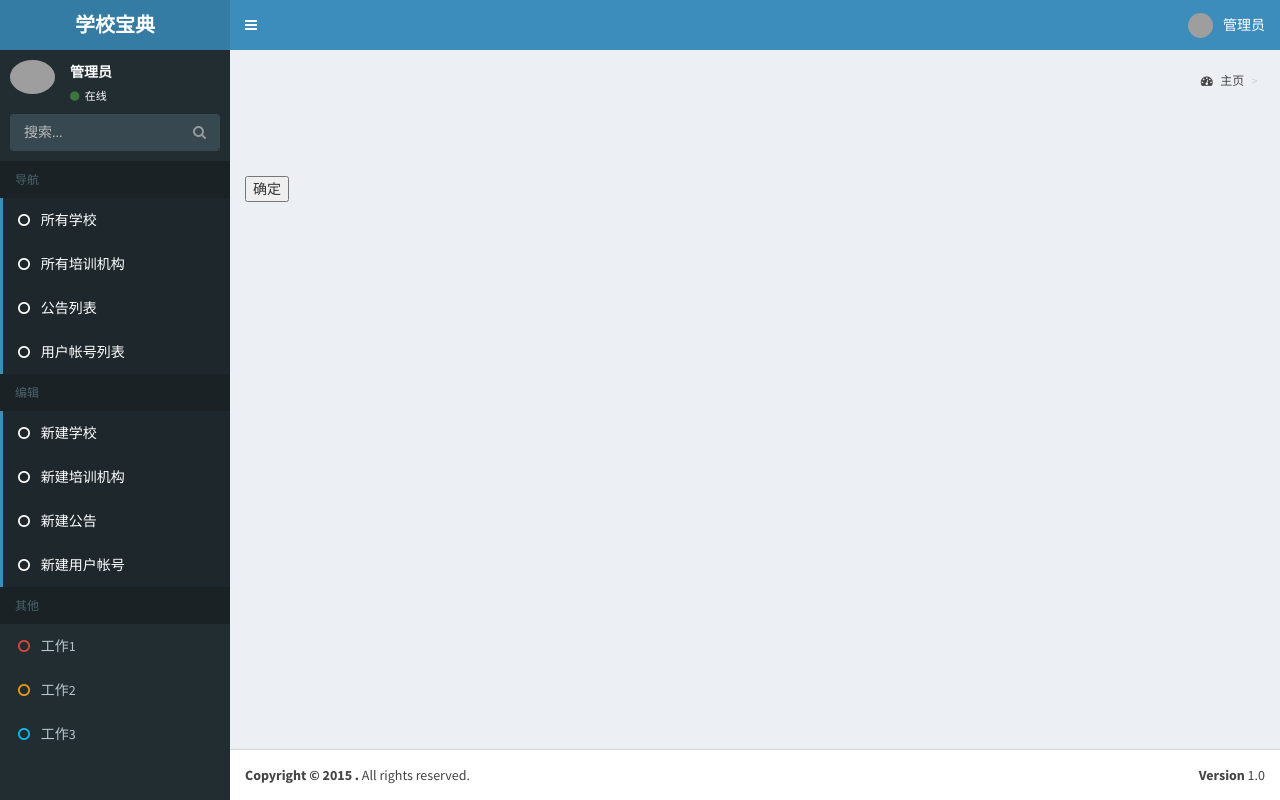
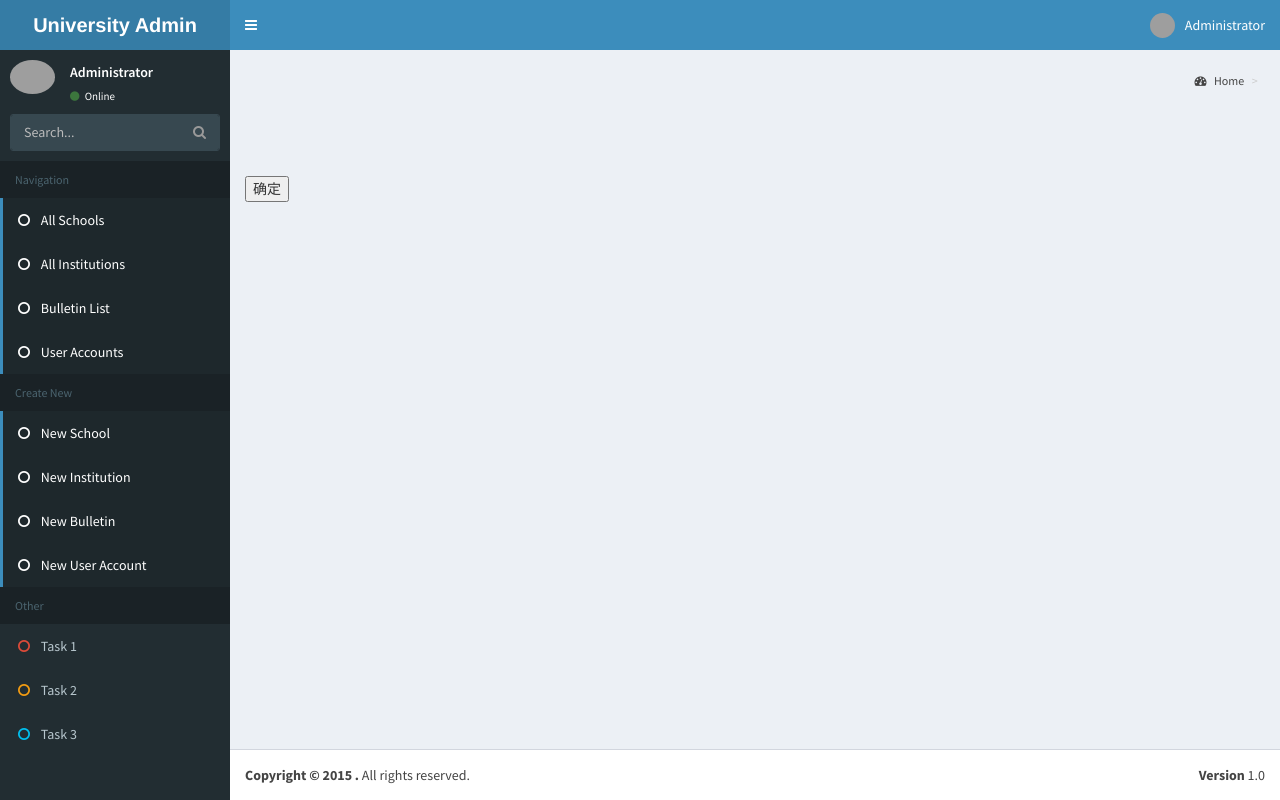
Before and after one commit to nivethaaarjun-byte/uni-web, a Flask app: template web/templates/view_account.html in a window 1280 px wide. Run offline with Flask 2, Linux system fonts and the light colour scheme; the template is opened without the code that fills it, so the values that code supplies are empty; parts of the project's set-up code (start-up, migrations or seed data) failed here and were passed over; some libraries are stand-ins or nearby versions; some web fonts are replaced; grey boxes are pictures that could not be loaded.

Commit message:
Replace Chinese text with English in base template

```diff
--- a/web/templates/base.html
+++ b/web/templates/base.html
@@ -2,7 +2,7 @@
 <html>
   <head>
     <meta charset="UTF-8">
-    <title>{{ form.pagename }} - 学校宝典</title>
+    <title>{{ form.pagename }} - University Admin</title>
     <meta content='width=device-width, initial-scale=1, maximum-scale=1, user-scalable=no' name='viewport'>
     <!-- Bootstrap 3.3.4 -->
     <link href="/bd/web/AdminLTE/bootstrap/css/bootstrap.min.css" rel="stylesheet" type="text/css" />
@@ -45,9 +45,9 @@
         <!-- Logo -->
         <a href="/index.html" class="logo">
           <!-- mini logo for sidebar mini 50x50 pixels -->
-          <span class="logo-mini"><b>宝典</b></span>
+          <span class="logo-mini"><b>Admin</b></span>
           <!-- logo for regular state and mobile devices -->
-          <span class="logo-lg"><b>学校宝典</b></span>
+          <span class="logo-lg"><b>University Admin</b></span>
         </a>
         <!-- Header Navbar: style can be found in header.less -->
         <nav class="navbar navbar-static-top" role="navigation">
@@ -66,36 +66,36 @@
               <li class="dropdown user user-menu">
                 <a href="#" class="dropdown-toggle" data-toggle="dropdown">
                   <img src="/bd/web/AdminLTE/dist/img/user2-160x160.jpg" class="user-image" alt="User Image"/>
-                  <span class="hidden-xs">管理员</span>
+                  <span class="hidden-xs">Administrator</span>
                 </a>
                 <ul class="dropdown-menu">
                   <!-- User image -->
                   <li class="user-header">
                     <img src="/bd/web/AdminLTE/dist/img/user2-160x160.jpg" class="img-circle" alt="User Image" />
                     <p>
-                      管理员
-                      <small>2015年</small>
+                      Administrator
+                      <small>2015</small>
                     </p>
                   </li>
                   <!-- Menu Body -->
                   <li class="user-body">
                     <div class="col-xs-4 text-center">
-                      <a href="#">工作1</a>
+                      <a href="#">Task 1</a>
                     </div>
                     <div class="col-xs-4 text-center">
-                      <a href="#">工作2</a>
+                      <a href="#">Task 2</a>
                     </div>
                     <div class="col-xs-4 text-center">
-                      <a href="#">工作3</a>
+                      <a href="#">Task 3</a>
                     </div>
                   </li>
                   <!-- Menu Footer-->
                   <li class="user-footer">
                     <div class="pull-left">
-                      <a href="#" class="btn btn-default btn-flat">个人信息</a>
+                      <a href="#" class="btn btn-default btn-flat">Profile</a>
                     </div>
                     <div class="pull-right">
-                      <a href="#" class="btn btn-default btn-flat">签出</a>
+                      <a href="#" class="btn btn-default btn-flat">Sign out</a>
                     </div>
                   </li>
                 </ul>
@@ -122,9 +122,9 @@
               <img src="/bd/web/AdminLTE/dist/img/user2-160x160.jpg" class="img-circle" alt="User Image" />
             </div>
             <div class="pull-left info">
-              <p>管理员</p>
+              <p>Administrator</p>
 
-              <a href="#"><i class="fa fa-circle text-success"></i> 在线</a>
+              <a href="#"><i class="fa fa-circle text-success"></i> Online</a>
             </div>
           </div>
 	  <!-- }}} -->
@@ -134,7 +134,7 @@
           <!-- search form -->
           <form action="#" method="get" class="sidebar-form">
             <div class="input-group">
-              <input type="text" name="q" class="form-control" placeholder="搜索..."/>
+              <input type="text" name="q" class="form-control" placeholder="Search..."/>
               <span class="input-group-btn">
                 <button type='submit' name='search' id='search-btn' class="btn btn-flat"><i class="fa fa-search"></i></button>
               </span>
@@ -145,37 +145,37 @@
 
           <!-- sidebar menu: : style can be found in sidebar.less -->
           <ul class="sidebar-menu">
-            <li class="header">导航</li>
-	    <li class="active"><a href="/bd/view_schools"><i class="fa fa-circle-o"></i> 所有学校
+            <li class="header">Navigation</li>
+	    <li class="active"><a href="/bd/view_schools"><i class="fa fa-circle-o"></i> All Schools
 		{% if form and form.school_count %}
                <small class="label pull-right bg-yellow">{{form.school_count}}</small>
 	       {%  endif %}
 </a></li>
-	    <li class="active"><a href="/bd/view_institutions"><i class="fa fa-circle-o"></i> 所有培训机构
+	    <li class="active"><a href="/bd/view_institutions"><i class="fa fa-circle-o"></i> All Institutions
 		{% if form and form.institution_count %}
                <small class="label pull-right bg-yellow">{{form.institution_count}}</small>
 	       {%  endif %}
 </a></li>
-	    <li class="active"><a href="/bd/view_bulletins"><i class="fa fa-circle-o"></i> 公告列表
+	    <li class="active"><a href="/bd/view_bulletins"><i class="fa fa-circle-o"></i> Bulletin List
 		{% if form and form.bulletin_count %}
                <small class="label pull-right bg-yellow">{{form.bulletin_count}}</small>
 	       {%  endif %}
 </a></li>
-	    <li class="active"><a href="/bd/view_accounts"><i class="fa fa-circle-o"></i> 用户帐号列表
+	    <li class="active"><a href="/bd/view_accounts"><i class="fa fa-circle-o"></i> User Accounts
 		{% if form and form.account_count %}
                <small class="label pull-right bg-yellow">{{form.account_count}}</small>
 	       {%  endif %}
 </a></li>
-	    <li class="header">编辑</li>
-	    <li class="active"><a href="/bd/view_school"><i class="fa fa-circle-o"></i> 新建学校</a></li>
-	    <li class="active"><a href="/bd/view_institution"><i class="fa fa-circle-o"></i> 新建培训机构</a></li>
-	    <li class="active"><a href="/bd/view_bulletin"><i class="fa fa-circle-o"></i> 新建公告</a></li>
-	    <li class="active"><a href="/bd/view_account"><i class="fa fa-circle-o"></i> 新建用户帐号</a></li>
+	    <li class="header">Create New</li>
+	    <li class="active"><a href="/bd/view_school"><i class="fa fa-circle-o"></i> New School</a></li>
+	    <li class="active"><a href="/bd/view_institution"><i class="fa fa-circle-o"></i> New Institution</a></li>
+	    <li class="active"><a href="/bd/view_bulletin"><i class="fa fa-circle-o"></i> New Bulletin</a></li>
+	    <li class="active"><a href="/bd/view_account"><i class="fa fa-circle-o"></i> New User Account</a></li>
 
-	    <li class="header">其他</li>
-            <li><a href="#"><i class="fa fa-circle-o text-red"></i> <span>工作1</span></a></li>
-            <li><a href="#"><i class="fa fa-circle-o text-yellow"></i> <span>工作2</span></a></li>
-            <li><a href="#"><i class="fa fa-circle-o text-aqua"></i> <span>工作3</span></a></li>
+	    <li class="header">Other</li>
+            <li><a href="#"><i class="fa fa-circle-o text-red"></i> <span>Task 1</span></a></li>
+            <li><a href="#"><i class="fa fa-circle-o text-yellow"></i> <span>Task 2</span></a></li>
+            <li><a href="#"><i class="fa fa-circle-o text-aqua"></i> <span>Task 3</span></a></li>
           </ul>
         </section>
         <!-- /.sidebar -->
@@ -194,7 +194,7 @@
             <small>{{form.pagetask}}</small>
           </h1>
           <ol class="breadcrumb">
-            <li><a href="#"><i class="fa fa-dashboard"></i> 主页</a></li>
+            <li><a href="#"><i class="fa fa-dashboard"></i> Home</a></li>
             <li class="active">{{form.pagename}}</li>
           </ol>
         </section>
```
